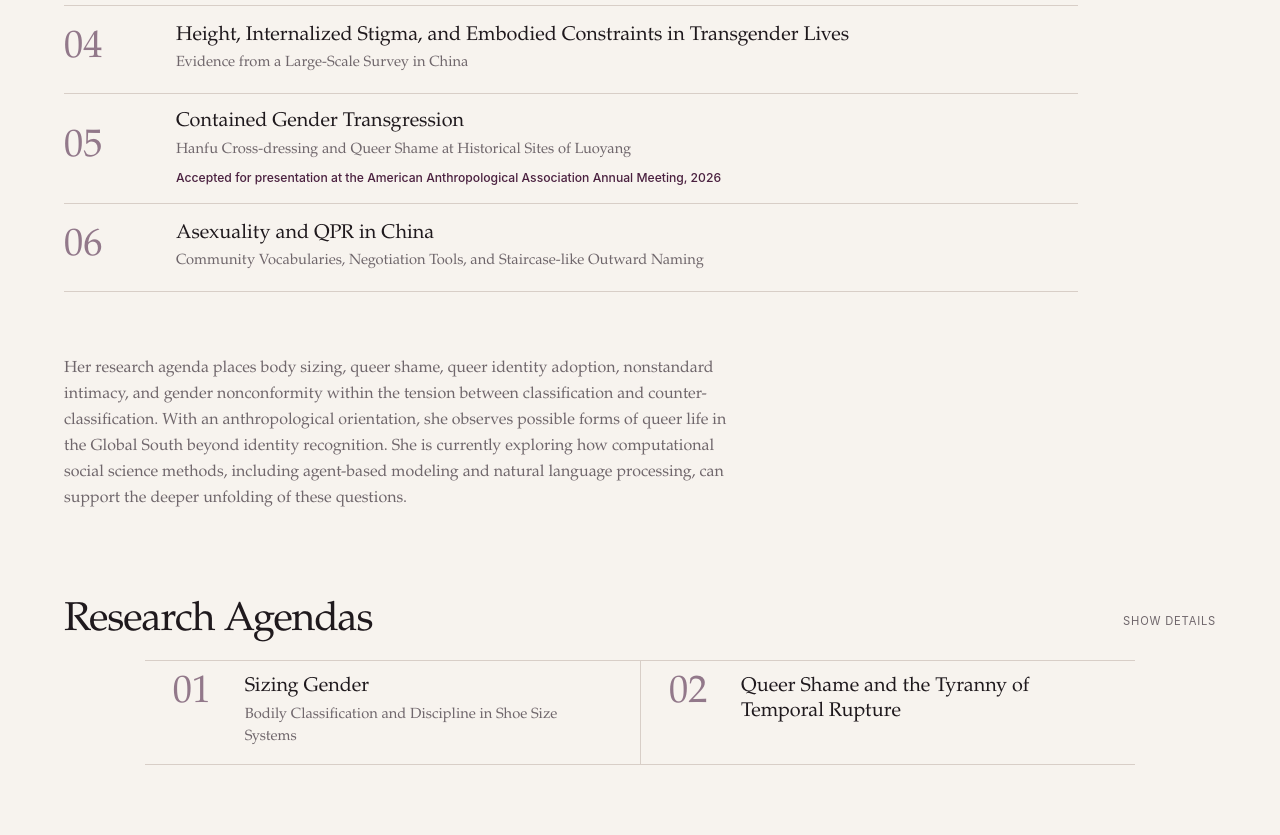
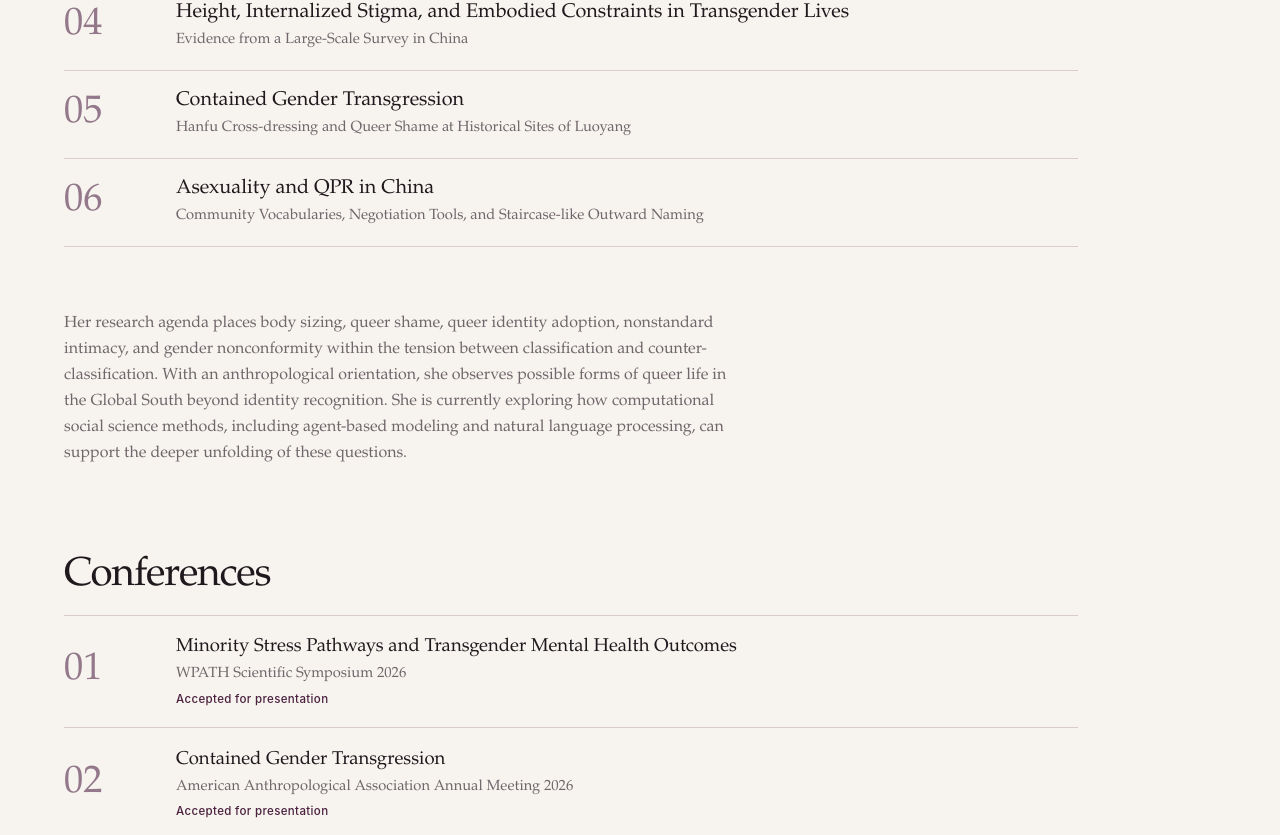
Before and after one commit to xeniajiang/xeniajiang.github.io, a Next.js app: page / in a window 1280 px wide. Shown: the part 1545-2380 px from the top of the page. Built offline with nearby package versions, Linux system fonts and the light colour scheme.

Commit message:
Add conference presentations section

```diff
--- a/app/globals.css
+++ b/app/globals.css
@@ -403,16 +403,6 @@ img {
   overflow-wrap: anywhere;
 }
 
-.research-status {
-  display: block;
-  margin-top: 0.45rem;
-  color: var(--accent);
-  font-family: var(--sans);
-  font-size: 0.76rem;
-  font-weight: 500;
-  line-height: 1.45;
-}
-
 .agenda-copy {
   min-width: 0;
 }
@@ -453,6 +443,64 @@ img {
   color: var(--muted);
   font-size: clamp(1rem, 1.25vw, 1.16rem);
   line-height: 1.62;
+}
+
+.conferences-section {
+  scroll-margin-top: 7rem;
+  padding-top: clamp(4.25rem, 7vw, 6.25rem);
+}
+
+.conference-list {
+  width: 88%;
+  border-top: 1px solid var(--line);
+}
+
+.conference-row {
+  display: grid;
+  grid-template-columns: 7rem minmax(0, 1fr);
+  align-items: center;
+  min-height: 104px;
+  border-bottom: 1px solid var(--line);
+}
+
+.conference-number {
+  color: var(--accent-soft);
+  font-size: clamp(2rem, 3vw, 3rem);
+  font-variant-numeric: lining-nums;
+  line-height: 1;
+}
+
+.conference-copy {
+  min-width: 0;
+  padding: 1.2rem 12% 1.25rem 0;
+}
+
+.conference-project,
+.conference-event,
+.conference-status {
+  display: block;
+}
+
+.conference-project {
+  font-size: clamp(1.08rem, 1.45vw, 1.3rem);
+  line-height: 1.3;
+}
+
+.conference-event {
+  margin-top: 0.25rem;
+  color: var(--muted);
+  font-size: 0.92rem;
+  line-height: 1.5;
+}
+
+.conference-status {
+  margin-top: 0.35rem;
+  color: var(--accent);
+  font-family: var(--sans);
+  font-size: 0.72rem;
+  font-weight: 500;
+  letter-spacing: 0.03em;
+  line-height: 1.45;
 }
 
 .agenda-grid {
@@ -910,7 +958,7 @@ img {
   line-height: 1.55;
 }
 
-.profile-entry-status {
+.profile-conference-status {
   margin-top: 0.8rem !important;
   color: var(--accent);
   font-family: var(--sans);
@@ -918,9 +966,22 @@ img {
   line-height: 1.5;
 }
 
-.profile-entry-status + p,
 .profile-entry-subtitle + p {
   margin-top: 1rem !important;
+}
+
+.profile-conference-list {
+  margin-top: clamp(2rem, 4vw, 3rem);
+  border-top: 1px solid var(--line);
+}
+
+.profile-conference-entry {
+  padding: 1.5rem 0 1.65rem;
+  border-bottom: 1px solid var(--line);
+}
+
+.article-body .profile-conference-entry h3 {
+  margin: 0.5rem 0 0;
 }
 
 .profile-writing-list {
@@ -1494,6 +1555,31 @@ img {
     width: 100%;
   }
 
+  .conference-list {
+    width: 100%;
+  }
+
+  .conference-row {
+    grid-template-columns: 3.35rem minmax(0, 1fr);
+    min-height: 96px;
+  }
+
+  .conference-number {
+    font-size: 1.7rem;
+  }
+
+  .conference-copy {
+    padding: 1.1rem 0.75rem 1.15rem 0;
+  }
+
+  .conference-project {
+    font-size: 1rem;
+  }
+
+  .conference-event {
+    font-size: 0.84rem;
+  }
+
   .research-number,
   .agenda-number {
     font-size: 1.7rem;
--- a/app/writing/xenia-jiang/page.tsx
+++ b/app/writing/xenia-jiang/page.tsx
@@ -129,10 +129,25 @@ export default function XeniaJiangProfilePage() {
                     <p className="profile-entry-number">{project.number}</p>
                     <h3>{project.title}</h3>
                     <p className="profile-entry-subtitle">{project.subtitle}</p>
-                    {project.status && (
-                      <p className="profile-entry-status">{project.status}</p>
-                    )}
                     <p>{project.description}</p>
+                  </article>
+                ))}
+              </div>
+            </section>
+
+            <section className="profile-section" aria-labelledby="profile-conferences">
+              <h2 id="profile-conferences">
+                {siteContent.interface.conferencesHeading}
+              </h2>
+              <div className="profile-conference-list">
+                {siteContent.conferences.map((item) => (
+                  <article className="profile-conference-entry" key={item.number}>
+                    <p className="profile-entry-number">{item.number}</p>
+                    <h3>{item.projectTitle}</h3>
+                    <p className="profile-entry-subtitle">
+                      {item.conference}
+                    </p>
+                    <p className="profile-conference-status">{item.status}</p>
                   </article>
                 ))}
               </div>
--- /dev/null
+++ b/components/Conferences.tsx
@@ -0,0 +1,29 @@
+import type { ConferenceItem } from "@/src/data/siteContent";
+
+export function Conferences({
+  heading,
+  conferences,
+}: {
+  heading: string;
+  conferences: readonly ConferenceItem[];
+}) {
+  return (
+    <section className="site-shell conferences-section" id="conferences">
+      <h2 className="section-heading">{heading}</h2>
+      <div className="conference-list">
+        {conferences.map((item) => (
+          <article className="conference-row" key={item.number}>
+            <span className="conference-number" aria-hidden="true">
+              {item.number}
+            </span>
+            <span className="conference-copy">
+              <span className="conference-project">{item.projectTitle}</span>
+              <span className="conference-event">{item.conference}</span>
+              <span className="conference-status">{item.status}</span>
+            </span>
+          </article>
+        ))}
+      </div>
+    </section>
+  );
+}
--- a/components/ResearchList.tsx
+++ b/components/ResearchList.tsx
@@ -53,9 +53,6 @@ export function ResearchList({
             <span className="research-copy">
               <span className="research-title">{project.title}</span>
               <span className="research-subtitle">{project.subtitle}</span>
-              {project.status && (
-                <span className="research-status">{project.status}</span>
-              )}
               {isDetailed && (
                 <span className="research-description">
                   {project.description}
--- a/components/ThemedWork.tsx
+++ b/components/ThemedWork.tsx
@@ -2,6 +2,7 @@
 
 import { useState } from "react";
 import type { SiteContent, ThemeId } from "@/src/data/siteContent";
+import { Conferences } from "./Conferences";
 import { ResearchAgendas } from "./ResearchAgendas";
 import { ResearchList } from "./ResearchList";
 import { TextSection } from "./TextSection";
@@ -24,6 +25,10 @@ export function ThemedWork({ content }: { content: SiteContent }) {
         statement={content.person.introduction[2]}
         activeTheme={activeTheme}
       />
+      <Conferences
+        heading={content.interface.conferencesHeading}
+        conferences={content.conferences}
+      />
       <ResearchAgendas
         heading={content.interface.researchAgendasHeading}
         agendas={content.researchAgendas}
--- a/src/data/siteContent.ts
+++ b/src/data/siteContent.ts
@@ -21,8 +21,14 @@ export type ResearchProject = {
   subtitle: string;
   description: string;
   href: string;
-  status?: string;
   themes?: readonly ThemeId[];
+};
+
+export type ConferenceItem = {
+  number: string;
+  projectTitle: string;
+  conference: string;
+  status: string;
 };
 
 export type ResearchAgenda = {
@@ -393,6 +399,7 @@ export const siteContent = {
     menuOpenLabel: "Close",
     menuClosedLabel: "Menu",
     researchHeading: "Research",
+    conferencesHeading: "Conferences",
     researchAgendasHeading: "Research Agendas",
     translationBackLabel: "← Selected Writing",
     translationForthcomingLabel: "English translation forthcoming.",
@@ -457,8 +464,6 @@ export const siteContent = {
         "Based on the 2021 National Transgender Health Survey in China, covering 7,625 transgender and gender-diverse respondents nationwide, this study examines how the Minority Stress Model travels beyond the North American and European settings in which it was largely developed. Structural equation modeling, Bayesian causal network analysis, and outcome-specific regression models are combined to map the pathways linking minority stress, protective resources, and mental health within China’s sociocultural and institutional context.",
       href: "#research-china-trans-survey-2021",
       themes: researchThemeAnnotations["minority-stress-pathways"],
-      status:
-        "Accepted for presentation at the WPATH Scientific Symposium, 2026",
     },
     {
       id: "transgender-height",
@@ -482,8 +487,6 @@ export const siteContent = {
       href: "#research-contained-gender-transgression-in-luoyang",
       themes:
         researchThemeAnnotations["contained-gender-transgression"],
-      status:
-        "Accepted for presentation at the American Anthropological Association Annual Meeting, 2026",
     },
     {
       id: "asexuality-and-qpr",
@@ -497,6 +500,27 @@ export const siteContent = {
       themes: researchThemeAnnotations["asexuality-and-qpr"],
     },
   ] satisfies ResearchProject[],
+  conferences: [
+    {
+      number: "01",
+      projectTitle:
+        "Minority Stress Pathways and Transgender Mental Health Outcomes",
+      conference: "WPATH Scientific Symposium 2026",
+      status: "Accepted for presentation",
+    },
+    {
+      number: "02",
+      projectTitle: "Contained Gender Transgression",
+      conference: "American Anthropological Association Annual Meeting 2026",
+      status: "Accepted for presentation",
+    },
+    {
+      number: "03",
+      projectTitle: "Asexuality and QPR in China",
+      conference: "International Conference on Gender and Sexuality 2026",
+      status: "Accepted for presentation",
+    },
+  ] satisfies ConferenceItem[],
   researchAgendas: [
     {
       id: "sizing-gender",
```
Also changed, not shown: 1 other file (tests, documents, lock files or other folders).
